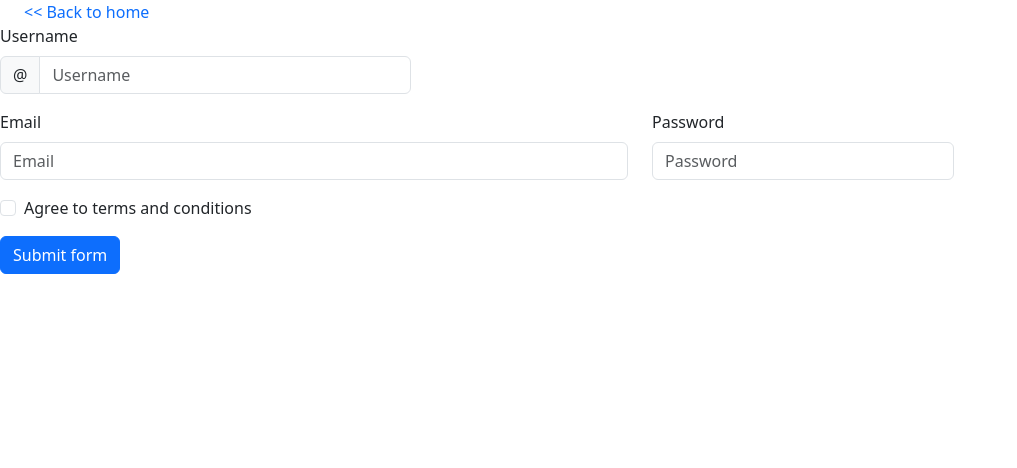
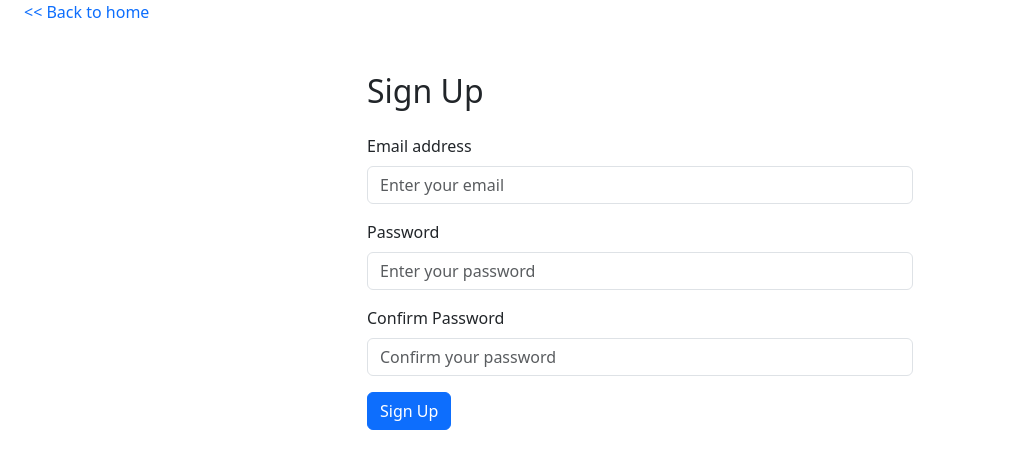
Before and after one commit to vaylon-fernandes/BudgetBuddy, a React (Create React App) app in the folder BudgetBuddy/reactapp/: page /register in a window 1280 px wide. Shown: the top 468 px of the page, without its empty margins (0-1017 px from the left). Built offline with nearby package versions, Linux system fonts and the light colour scheme.

Commit message:
Connected LoginPage with Login API, Connected RegisterPage with Register API and made changes in DashboardPage

```diff
--- a/BudgetBuddy/reactapp/src/components/AddExpenseForm.js
+++ b/BudgetBuddy/reactapp/src/components/AddExpenseForm.js
@@ -5,14 +5,21 @@ import { v4 as uuidv4 } from 'uuid';
 const AddExpenseForm = (props) => {
 	const { dispatch } = useContext(AppContext);
 
-	const [name, setName] = useState('');
+	const [selectedExpense, setSelectedExpense] = useState('');
 	const [cost, setCost] = useState('');
+
+	const expenses = [
+		{ id: '1', name: 'Groceries' },
+		{ id: '2', name: 'Utilities' },
+		{ id: '3', name: 'Rent' },
+		// Add more expense options as needed
+	];
 
 	const onSubmit = (event) => {
 		event.preventDefault();
 		const expense = {
 			id: uuidv4(),
-			name,
+			name: selectedExpense,
 			cost: parseInt(cost),
 		};
 
@@ -21,39 +28,45 @@ const AddExpenseForm = (props) => {
 			payload: expense,
 		});
 
-		setName('');
+		setSelectedExpense('');
 		setCost('');
 	};
 
 	return (
 		<form onSubmit={onSubmit}>
-			<div class='row'>
-				<div class='col-sm col-lg-4'>
-					<label for='name'>Name</label>
+			<div className='row'>
+				<div className='col-sm col-lg-4'>
+					<label htmlFor='name'>Name</label>
+					<select
+						required
+						className='form-control'
+						id='name'
+						value={selectedExpense}
+						onChange={(event) => setSelectedExpense(event.target.value)}
+					>
+						<option value='' disabled>Select an expense</option>
+						{expenses.map((expense) => (
+							<option key={expense.id} value={expense.name}>
+								{expense.name}
+							</option>
+						))}
+					</select>
+				</div>
+				<div className='col-sm col-lg-4'>
+					<label htmlFor='cost'>Cost</label>
 					<input
-						required='required'
-						type='text'
-						class='form-control'
-						id='name'
-						value={name}
-						onChange={(event) => setName(event.target.value)}
-					/>
-				</div>
-				<div class='col-sm col-lg-4'>
-					<label for='cost'>Cost</label>
-					<input
-						required='required'
+						required
 						type='number'
-						class='form-control'
+						className='form-control'
 						id='cost'
 						value={cost}
 						onChange={(event) => setCost(event.target.value)}
 					/>
 				</div>
 			</div>
-			<div class='row mt-3'>
-				<div class='col-sm'>
-					<button type='submit' class='btn btn-primary'>
+			<div className='row mt-3'>
+				<div className='col-sm'>
+					<button type='submit' className='btn btn-primary'>
 						Save
 					</button>
 				</div>
--- a/BudgetBuddy/reactapp/src/components/DashboardPage.js
+++ b/BudgetBuddy/reactapp/src/components/DashboardPage.js
@@ -1,5 +1,5 @@
 import React, { useState } from "react";
-import { Link } from "react-router-dom";
+import { Link} from "react-router-dom";
 import { useAuth } from "../services/AuthContext";
 import ViewReport from "./ViewReport";
 import ManageExpenses from "./ManageExpenses";
@@ -12,8 +12,9 @@ const DashboardPage = (props) => {
     setActiveTab(tabId);
   };
 
-  return (
-    <>
+
+    return user ? (
+        <>
       <Link to="/" className="px-4 text-decoration-none">
         {"<<  Back to home"}
       </Link>
@@ -69,6 +70,20 @@ const DashboardPage = (props) => {
           </div>
         </div>
       </div>
+    </>  ) : (
+    <>
+      <Link to="/" className="px-4 text-decoration-none">
+        {"<<  Back to home"}
+      </Link>
+      <div className="container col-xxl-8 px-4 py-5">
+        <div className="row flex-lg-row align-items-center g-5 py-5">
+          <div className="col-lg-6">
+            <p>
+              You are not logged in. Please <Link to="/login">login</Link>.
+            </p>
+          </div>
+        </div>
+      </div>
     </>
   );
 };
--- a/BudgetBuddy/reactapp/src/components/LoginPage.js
+++ b/BudgetBuddy/reactapp/src/components/LoginPage.js
@@ -12,7 +12,7 @@ const LoginPage = (props) => {
 
   const navigate = useNavigate();
 
-  const handleLogin = () => {
+  const handleLogin = async () => {
     try {
       // TODO - Uncomment when captcha API is working.
       // const captchaResult = await axios.post("/api/captcha-verify", {
@@ -24,13 +24,14 @@ const LoginPage = (props) => {
       // }
 
       // TODO - Replace with actual login logic (Post method).
-      const loggedInUser = login({ email, password });
+      const loggedInUser = await login({ email, password });
 
-      if (loggedInUser) {
+      if (loggedInUser.success===true) {
         setErrorMessage(null);
         navigate("/dashboard");
       } else {
-        setErrorMessage("Invalid email or password");
+
+        setErrorMessage(loggedInUser.messageList[0]);
       }
     } catch (error) {
       console.error(error);
--- a/BudgetBuddy/reactapp/src/components/RegisterPage.js
+++ b/BudgetBuddy/reactapp/src/components/RegisterPage.js
@@ -1,22 +1,40 @@
-import Button from 'react-bootstrap/Button';
-import Col from 'react-bootstrap/Col';
-import Form from 'react-bootstrap/Form';
-import InputGroup from 'react-bootstrap/InputGroup';
-import Row from 'react-bootstrap/Row';
-import * as formik from 'formik';
-import * as yup from 'yup';
-import { Link } from "react-router-dom";
+import React, { useState } from "react";
+import { Link, useNavigate } from "react-router-dom";
+import axios from 'axios';
 
-function FormExample() {
-  const { Formik } = formik;
+const SignUpForm = () => {
+  const [email, setEmail] = useState("");
+  const [password, setPassword] = useState("");
+  const [confirmPassword, setConfirmPassword] = useState("");
+  const [errorMessage, setErrorMessage] = useState("");
+  const nav=useNavigate();
 
-  const schema = yup.object().shape({
+  const handleSignUp = async (userData) => {
+    userData.preventDefault();
+    // TODO: Handle signup logic here
+    try{
+      const response = await axios.post(
+        "http://localhost:5096/api/User/register",
+        {
+          email:email,
+          password:password
+        }
+      );
 
-    username: yup.string().required(),
-    email: yup.string().required(),
-    password: yup.string().required(),
-    terms: yup.bool().required().oneOf([true], 'terms must be accepted'),
-  });
+      const signURresponse = response.data;
+      if (signURresponse.success===true) {
+        setErrorMessage("");
+        nav("/login")
+      }else{
+        setErrorMessage(signURresponse.messageList[0]);
+      }
+    } catch (error) {
+      console.error("Login error:", error);
+      setErrorMessage("An error occurred");
+      throw error;
+    }
+
+  };
 
   return (
     <>
@@ -24,104 +42,63 @@ function FormExample() {
         {"<<  Back to home"}
       </Link>
 
-    <Formik
-      validationSchema={schema}
-      onSubmit={console.log}
-      initialValues={{
-
-        username: '',
-        email: '',
-        password: '',
-        terms: false,
-      }}
-    >
-      {({ handleSubmit, handleChange, values, touched, errors }) => (
-        <Form noValidate onSubmit={handleSubmit}>
-
-          <Row className="mb-3">
-
-
-            <Form.Group as={Col} md="4" controlId="validationFormikUsername2">
-              <Form.Label>Username</Form.Label>
-              <InputGroup hasValidation>
-                <InputGroup.Text id="inputGroupPrepend">@</InputGroup.Text>
-                <Form.Control
-                  type="text"
-                  placeholder="Username"
-                  aria-describedby="inputGroupPrepend"
-                  name="username"
-                  value={values.username}
-                  onChange={handleChange}
-                  isInvalid={!!errors.username}
-                />
-                <Form.Control.Feedback type="invalid" tooltip>
-                  {errors.username}
-                </Form.Control.Feedback>
-              </InputGroup>
-            </Form.Group>
-          </Row>
-          <Row className="mb-3">
-            <Form.Group
-              as={Col}
-              md="6"
-              controlId="validationFormik103"
-              className="position-relative"
-            >
-              <Form.Label>Email</Form.Label>
-              <Form.Control
+    <div className="container mt-5">
+      <div className="row justify-content-center">
+        <div className="col-md-6">
+          <h2 className="mb-4">Sign Up</h2>
+          <form onSubmit={handleSignUp}>
+            <div className="mb-3">
+              <label htmlFor="email" className="form-label">
+                Email address
+              </label>
+              <input
                 type="email"
-                placeholder="Email"
-                name="email"
-                value={values.email}
-                onChange={handleChange}
-                isInvalid={!!errors.email}
+                className="form-control"
+                id="email"
+                placeholder="Enter your email"
+                value={email}
+                onChange={(e) => setEmail(e.target.value)}
+                required
               />
-
-              <Form.Control.Feedback type="invalid" tooltip>
-                {errors.email}
-              </Form.Control.Feedback>
-            </Form.Group>
-            <Form.Group
-              as={Col}
-              md="3"
-              controlId="validationFormik104"
-              className="position-relative"
-            >
-              <Form.Label>Password</Form.Label>
-              <Form.Control
+            </div>
+            <div className="mb-3">
+              <label htmlFor="password" className="form-label">
+                Password
+              </label>
+              <input
                 type="password"
-                placeholder="Password"
-                name="password"
-                value={values.password}
-                onChange={handleChange}
-                isInvalid={!!errors.password}
+                className="form-control"
+                id="password"
+                placeholder="Enter your password"
+                value={password}
+                onChange={(e) => setPassword(e.target.value)}
+                required
               />
-              <Form.Control.Feedback type="invalid" tooltip>
-                {errors.password}
-              </Form.Control.Feedback>
-            </Form.Group>
-
-          </Row>
-
-          <Form.Group className="position-relative mb-3">
-            <Form.Check
-              required
-              name="terms"
-              label="Agree to terms and conditions"
-              onChange={handleChange}
-              isInvalid={!!errors.terms}
-              feedback={errors.terms}
-              feedbackType="invalid"
-              id="validationFormik106"
-              feedbackTooltip
-            />
-          </Form.Group>
-          <Button type="submit">Submit form</Button>
-        </Form>
-      )}
-    </Formik>
+            </div>
+            <div className="mb-3">
+              <label htmlFor="confirmPassword" className="form-label">
+                Confirm Password
+              </label>
+              <input
+                type="password"
+                className="form-control"
+                id="confirmPassword"
+                placeholder="Confirm your password"
+                value={confirmPassword}
+                onChange={(e) => setConfirmPassword(e.target.value)}
+                required
+              />
+            </div>
+            <button type="submit" className="btn btn-primary">
+              Sign Up
+            </button>
+          </form>
+        </div>
+      </div>
+    </div>
+    <div className="text-danger">{errorMessage}</div>
     </>
   );
-}
+};
 
-export default FormExample;
+export default SignUpForm;
--- a/BudgetBuddy/reactapp/src/index.js
+++ b/BudgetBuddy/reactapp/src/index.js
@@ -19,9 +19,9 @@ root.render(
       <BrowserRouter>
         <Routes>
           <Route path="" element={<App />} />
-          <Route path="login" element={<LoginPage />} />
-          <Route path="register" element={<RegisterPage />} />
-          <Route path="dashboard" element={<DashboardPage />} />
+          <Route path="/login" element={<LoginPage />} />
+          <Route path="/register" element={<RegisterPage />} />
+          <Route path="/dashboard" element={<DashboardPage />} />
         </Routes>
       </BrowserRouter>
     </AuthProvider>
```
Also changed, not shown: BudgetBuddy/reactapp/src/services/AuthContext.js (+26 -14 lines), 4 other files (tests, documents, lock files or other folders).
